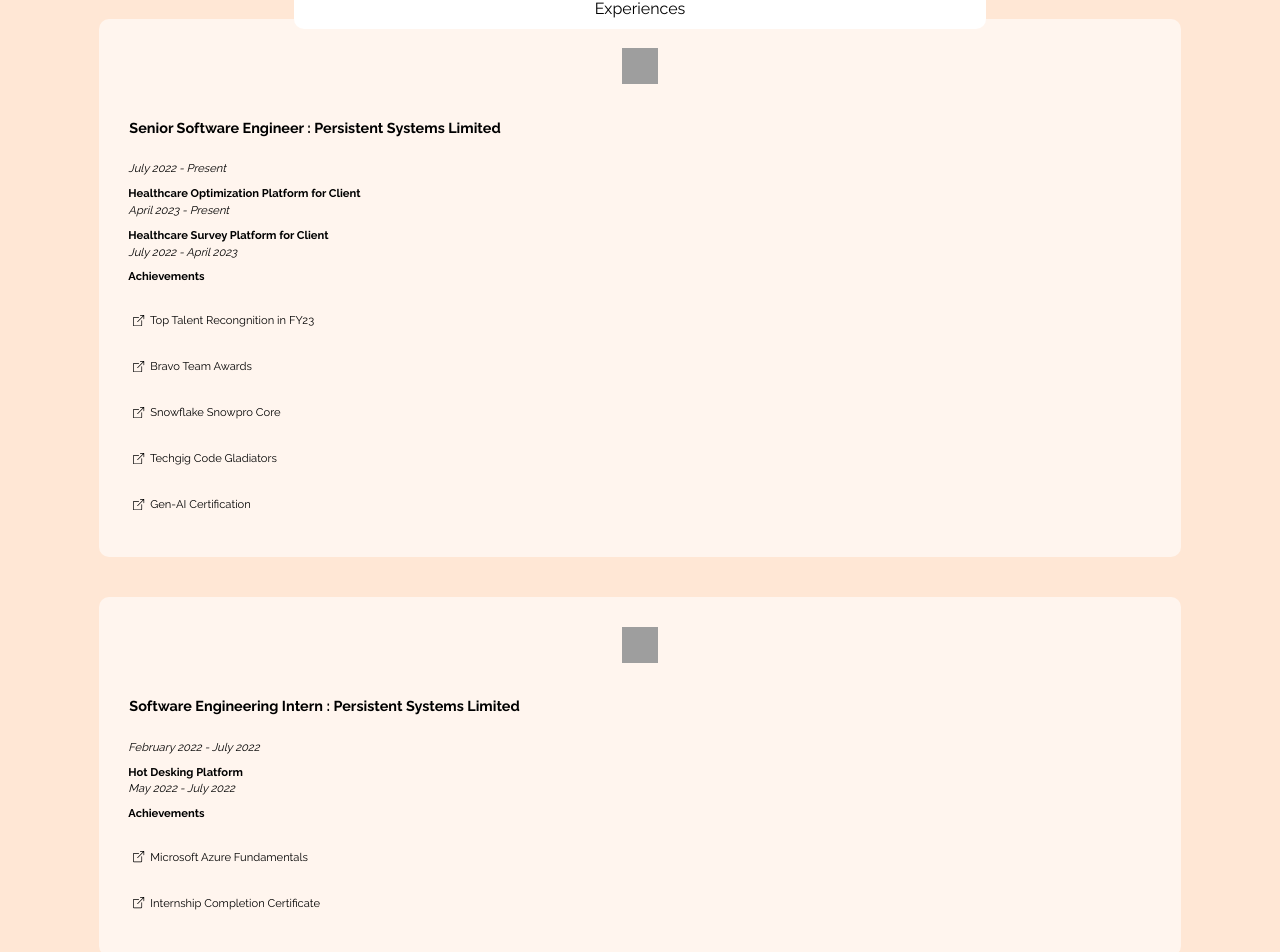
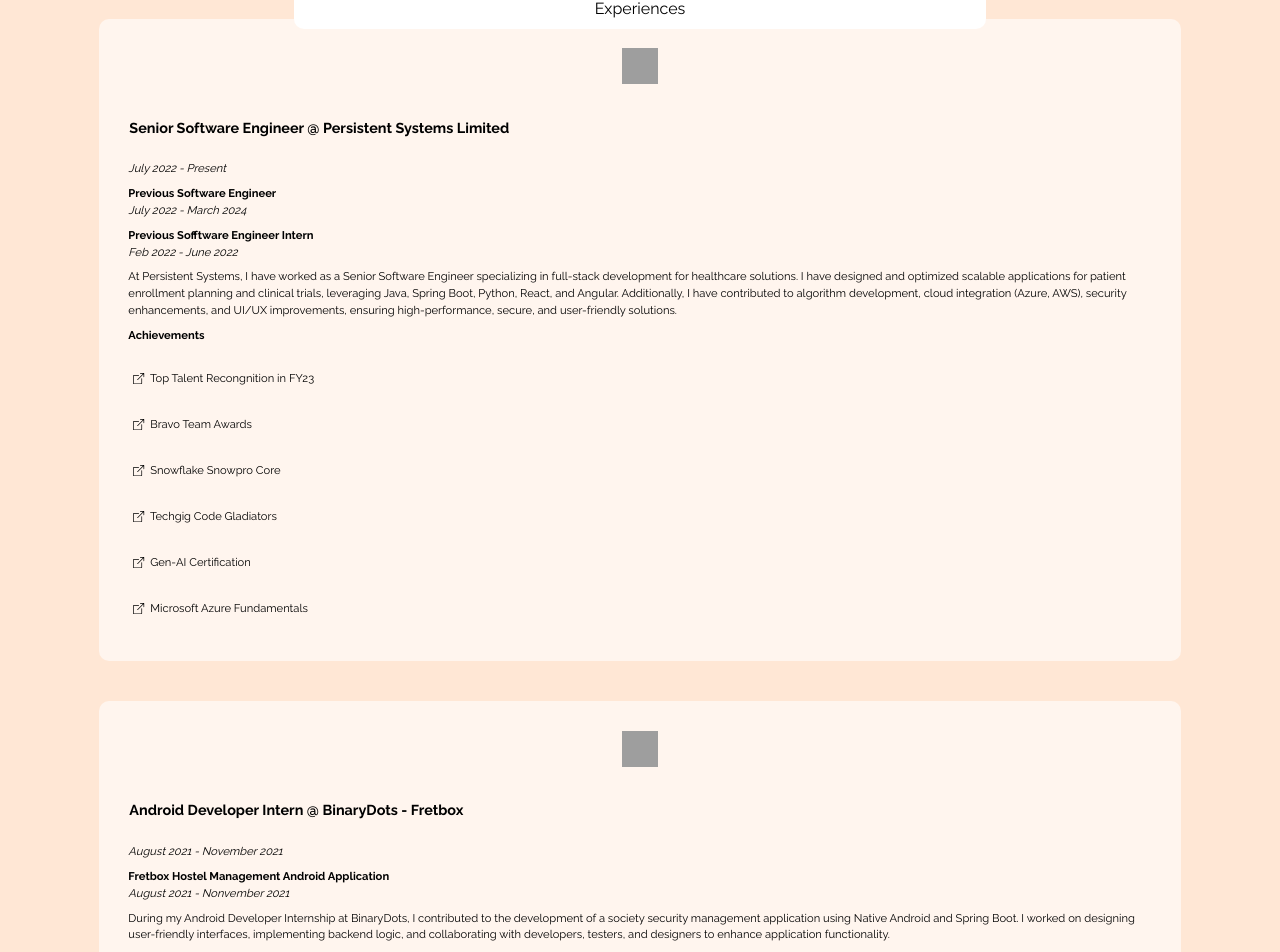
Before and after one commit to srvraj311/srvraj311, a Next.js app: page / in a window 1280 px wide. Shown: the part 1197-2149 px from the top of the page. Built offline with nearby package versions, Linux system fonts and the light colour scheme; grey boxes are pictures that could not be loaded.

Commit message:
Updated experiences and there descriptions

```diff
--- a/src/app/Experiences/Experiences.tsx
+++ b/src/app/Experiences/Experiences.tsx
@@ -20,21 +20,22 @@
               className="project_link"
               style={{ marginLeft: "10px", padding: "24px" }}
             >
-              Senior Software Engineer : Persistent Systems Limited
+              Senior Software Engineer  @  Persistent Systems Limited
             </span>
           </div>
           <div className="project_date" style={{ marginLeft: "10px", marginTop: "10px" }}>
             <i>July 2022 - Present</i>
           </div>
           <div className="project_desc">
-              <b>Healthcare Optimization Platform for Client </b> <br />
-              <i> April 2023 - Present </i>
+              <b>Previous Software Engineer</b> <br />
+              <i> July 2022 - March 2024 </i>
           </div>
 
           <div className="project_desc">
-              <b>Healthcare Survey Platform for Client </b> <br />
-              <i> July 2022 - April 2023 </i>
+              <b>Previous Sofftware Engineer Intern</b> <br />
+              <i> Feb 2022 - June 2022 </i>
           </div>
+          <div className="project_desc">At Persistent Systems, I have worked as a Senior Software Engineer specializing in full-stack development for healthcare solutions. I have designed and optimized scalable applications for patient enrollment planning and clinical trials, leveraging Java, Spring Boot, Python, React, and Angular. Additionally, I have contributed to algorithm development, cloud integration (Azure, AWS), security enhancements, and UI/UX improvements, ensuring high-performance, secure, and user-friendly solutions.</div>
           <div className="project_desc"><h1><b>Achievements</b></h1></div>
           <div className="project_links" style={{ marginBottom: "0px" }}>
             <a
@@ -78,9 +79,17 @@
             >
               <BoxArrowUpRight/> &nbsp; Gen-AI Certification
             </a>
+            <a
+              href="https://www.credly.com/badges/e152bff9-5de2-46d5-9e58-c897436f23cf?source=linked_in_profile"
+              target="_blank"
+              rel="noreferrer"
+              className="project_link"
+            >
+              <BoxArrowUpRight/> &nbsp; Microsoft Azure Fundamentals
+            </a>
           </div>
         </div>
-        <div className="project" >
+        {/* <div className="project" >
           <div className="project_name">
             <img
               className="project_logo"
@@ -120,7 +129,7 @@
               <BoxArrowUpRight/> &nbsp; Internship Completion Certificate
             </a>
           </div>
-        </div>
+        </div> */}
         <div className="project">
           <div className="project_name">
             <img
@@ -132,7 +141,7 @@
               className="project_link"
               style={{ marginLeft: "10px", padding: "24px" }}
             >
-              Android Developer Intern : BinaryDots - Fretbox
+              Android Developer Intern @  BinaryDots - Fretbox
             </span>
           </div>
           <div className="project_date" style={{ marginLeft: "10px", marginTop: "10px" }}>
@@ -142,6 +151,8 @@
               <b>Fretbox Hostel Management Android Application </b> <br />
               <i> August 2021 - Nonvember 2021 </i>
           </div>
+
+          <div className="project_desc">During my Android Developer Internship at BinaryDots, I contributed to the development of a society security management application using Native Android and Spring Boot. I worked on designing user-friendly interfaces, implementing backend logic, and collaborating with developers, testers, and designers to enhance application functionality.</div>
         </div>
       </div>
     </div>
--- a/src/app/Profile/Profile.tsx
+++ b/src/app/Profile/Profile.tsx
@@ -59,7 +59,7 @@
           <Greeting />
           <div className="profile_details">
             <div className="bio">
-              I am a <b>Full Stack Developer</b> with a passion for creating web
+              I am a <b>Full Stack Developer</b> with an experience of <b>3+</b> years in web development. I am a passion for creating web
               and mobile applications. I am a quick learner who likes to take on
               new challenges. I constantly seek opprtunities to learn and grow
               as a responsible and innovative developer.
```
